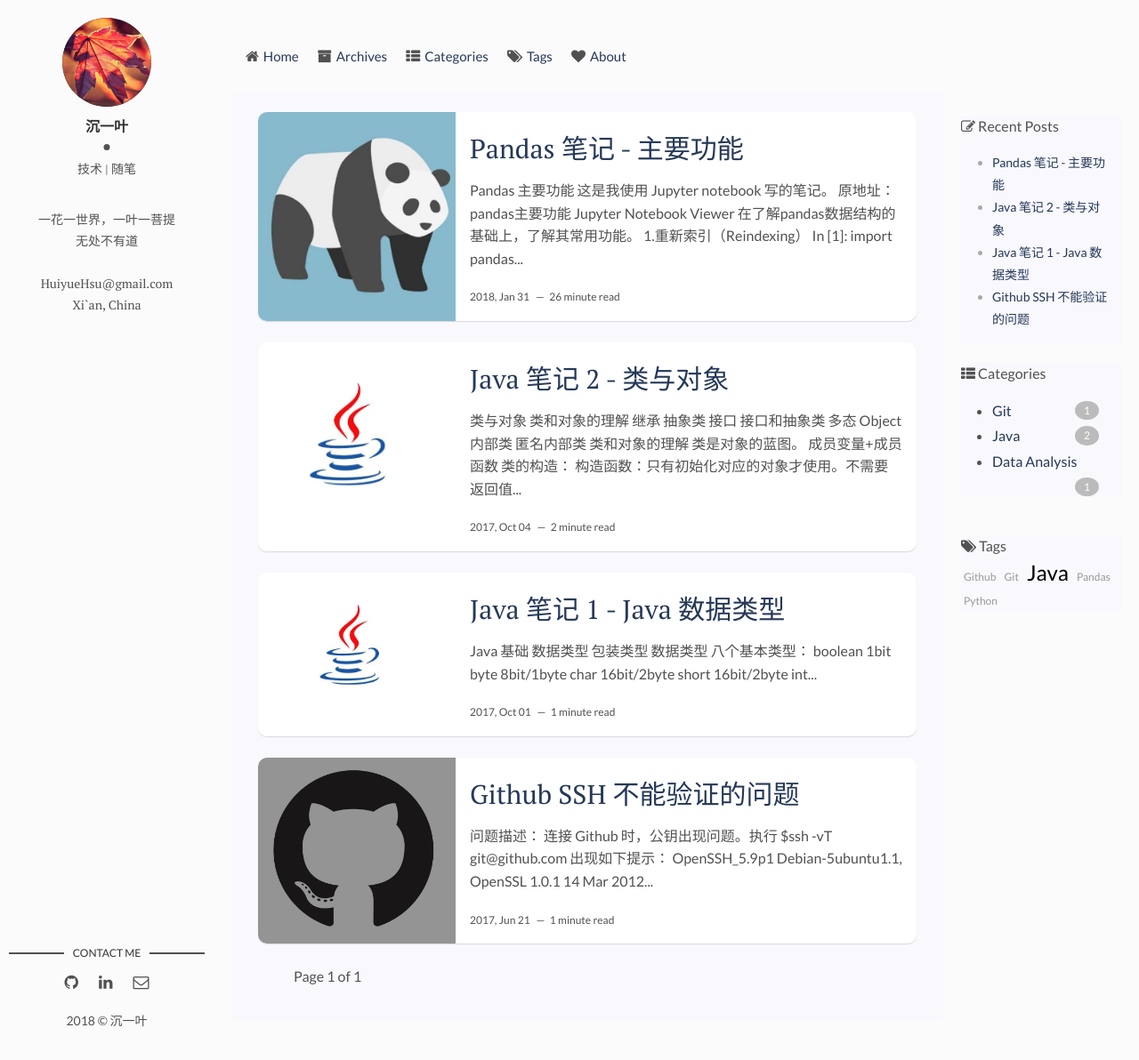
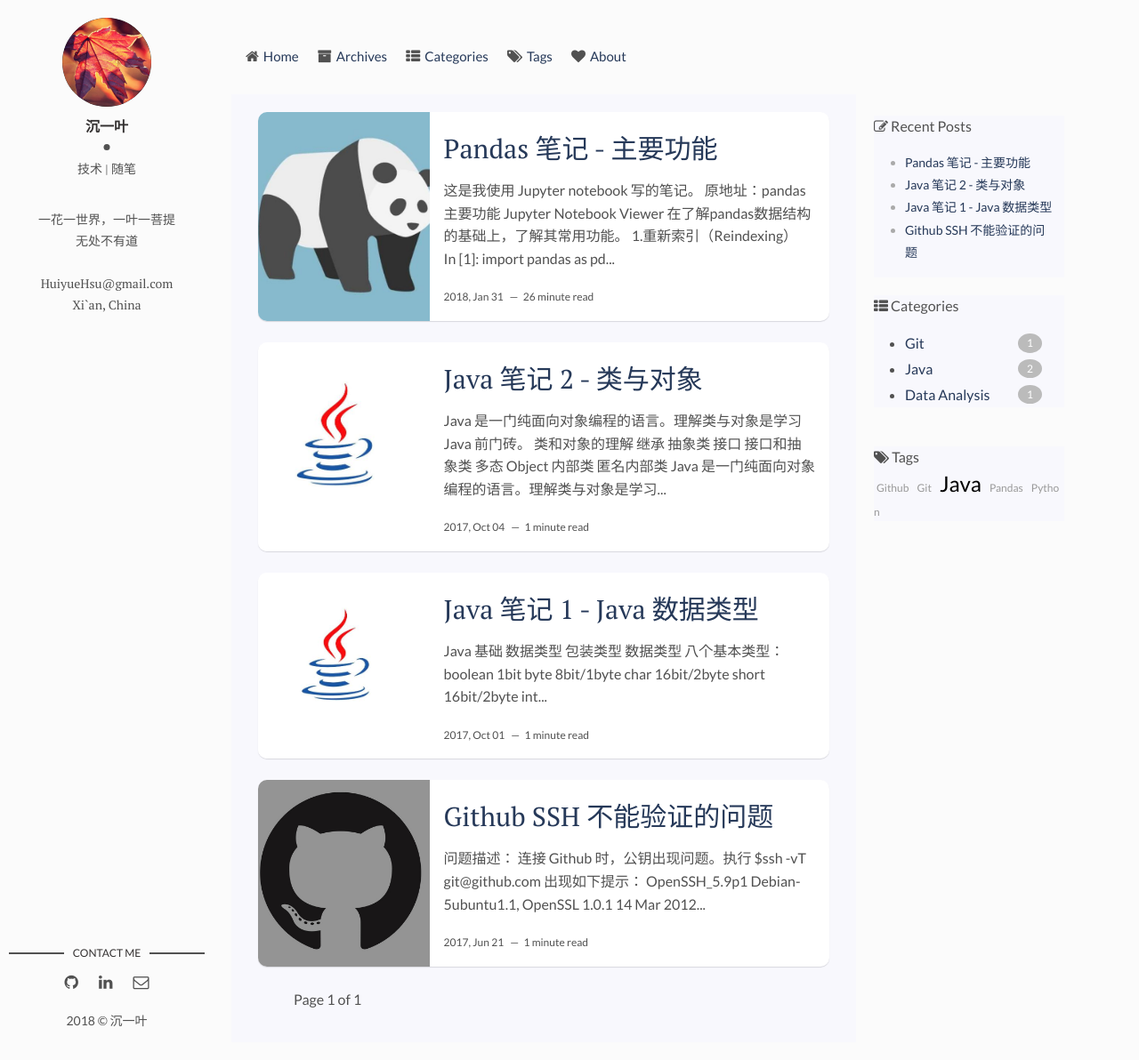
Before and after one commit to amos-hsu/amos-hsu.github.io, a Jekyll site: the page built from index.html, in a window 1280 px wide and 1192 px high. Shown: the whole window at 89% size. Built offline with Jekyll 4.4.1, drawn with Linux system fonts in a browser that asks for light colours; the list of posts is cut into pages by our own code.

Commit message:
adjust homepage

````diff
--- a/_posts/2017-10-04-java-note-02.markdown
+++ b/_posts/2017-10-04-java-note-02.markdown
@@ -7,10 +7,13 @@ img: java.jpg # Add image post (optional)
 tags: [Java]
 categories: Java
 ---
-# 类与对象
-{:.no_toc}
+<!-- {:.no_toc} -->
+Java 是一门纯面向对象编程的语言。理解类与对象是学习 Java 前门砖。
+
 * 目录
 {:toc}
+
+Java 是一门纯面向对象编程的语言。理解类与对象是学习 Java 前门砖。
 
 ## 类和对象的理解
 
@@ -139,19 +142,13 @@ java只支持单继承，不支持多继承（用多实现的形式代替），
 
 多态在子父类的成员上体现的特点：
 * 成员函数：在多态调用时，编译看左边，运行看右边
-* 编译时期，看 引用型变量所属类是否有调用的方法，有则编译通过，否则不通过；运行时期，看对象所属类是否有调用的方法
-
-        因为子父类中，同名函数有覆盖特性
-
+* 编译时期，看 引用型变量所属类是否有调用的方法，有则编译通过，否则不通过；运行时期，看对象所属类是否有调用的方法。因为子父类中，同名函数有覆盖特性。
 * 成员变量：在多态调用时，都看左边
-
-* 静态成员函数：在多态调用时，都看左边
-
-        静态方法属于该方法所属的类，调用静态方法引用是哪个类引用，调用的就是哪个类的静态方法
+* 静态成员函数：在多态调用时，都看左边。静态方法属于该方法所属的类，调用静态方法引用是哪个类引用，调用的就是哪个类的静态方法
 
 ## Object
 所有类的直接或者间接父类，定义了所有对象都具有的功能
-```java
+```Java
 boolean equals(Object obj)
 String toString()
 Class getClass()    返回任意对象运行时的所属字节码文件对象
--- a/assets/css/main.css
+++ b/assets/css/main.css
@@ -868,7 +868,7 @@ table tfoot td {
 }
 
 .wrapper {
-  max-width: 1340px;
+  max-width: 95%;
   position: relative;
 }
 
@@ -1627,7 +1627,7 @@ a.newer-posts:hover {
   *zoom: 1;
 }
 .page .left {
-  width: 80%;
+  width: 75%;
   float: left;
   padding: 20px 30px;
   line-height: 1.6;
@@ -1637,7 +1637,7 @@ a.newer-posts:hover {
 }
 .page .right {
   float: left;
-  width: 20%;
+  width: 25%;
   padding-left: 20px;
   top: 0;
 }
````
Also changed, not shown: _posts/2018-01-31-pandas-note.markdown (+1 -30 lines).
